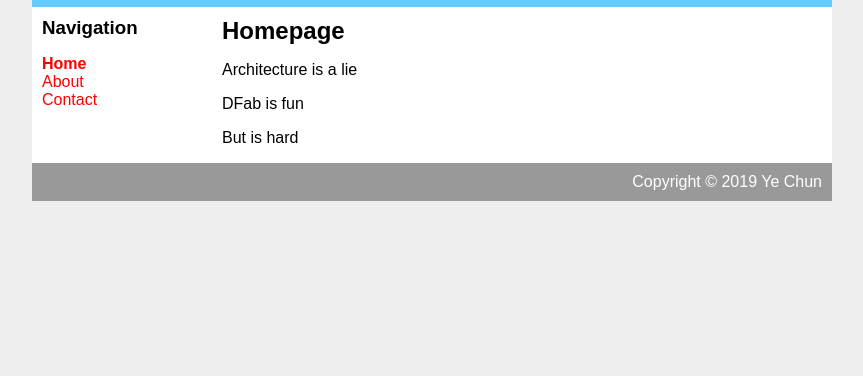
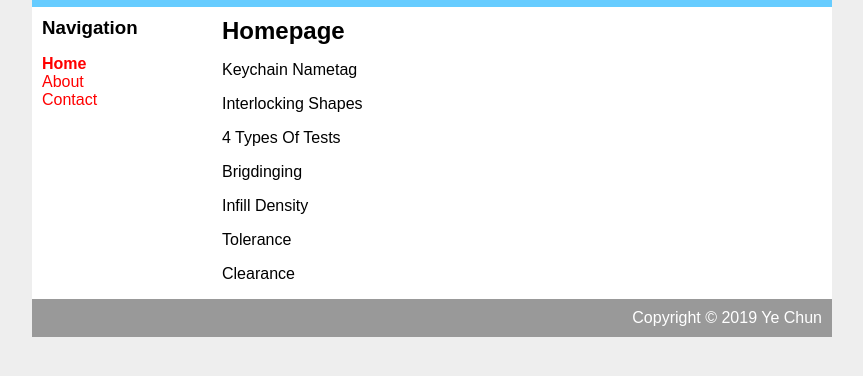
Before and after one commit to KOHYECHUN/YE-CHUN, a plain HTML site: page index.html in a window 1280 px wide. Shown: the part 58-434 px from the top of the page, without its empty margins (208-1071 px from the left). Drawn offline with Linux system fonts and the light colour scheme.

Commit message:
Update index.html

```diff
--- a/index.html
+++ b/index.html
@@ -20,9 +20,13 @@
 
 				<div id="main">
 					<h2>Homepage</h2>
-				<p> Architecture is a lie</p>
-				<p>DFab is fun</p>
-				<p>But is hard</p>
+				<p>Keychain Nametag</p>
+				<p>Interlocking Shapes</p>
+				<p>4 Types Of Tests</p>
+				<p>Brigdinging</p>
+				<p>Infill Density</p>
+				<p>Tolerance</p>
+				<p>Clearance</p>
 				</div>
 			</div>
 			<div id="footer">
```
